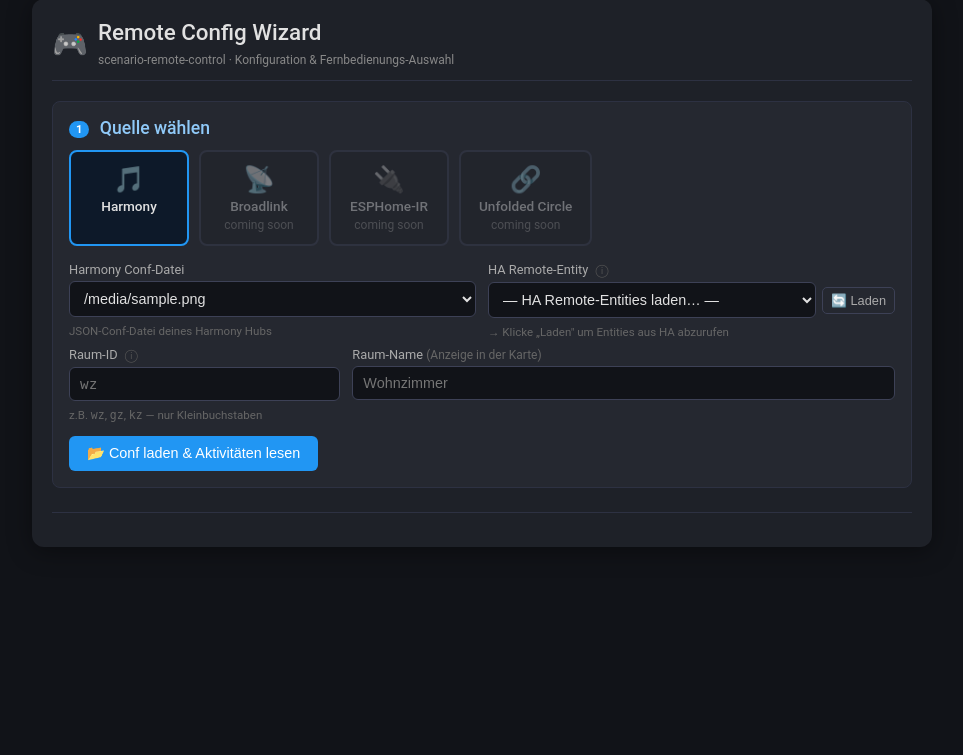
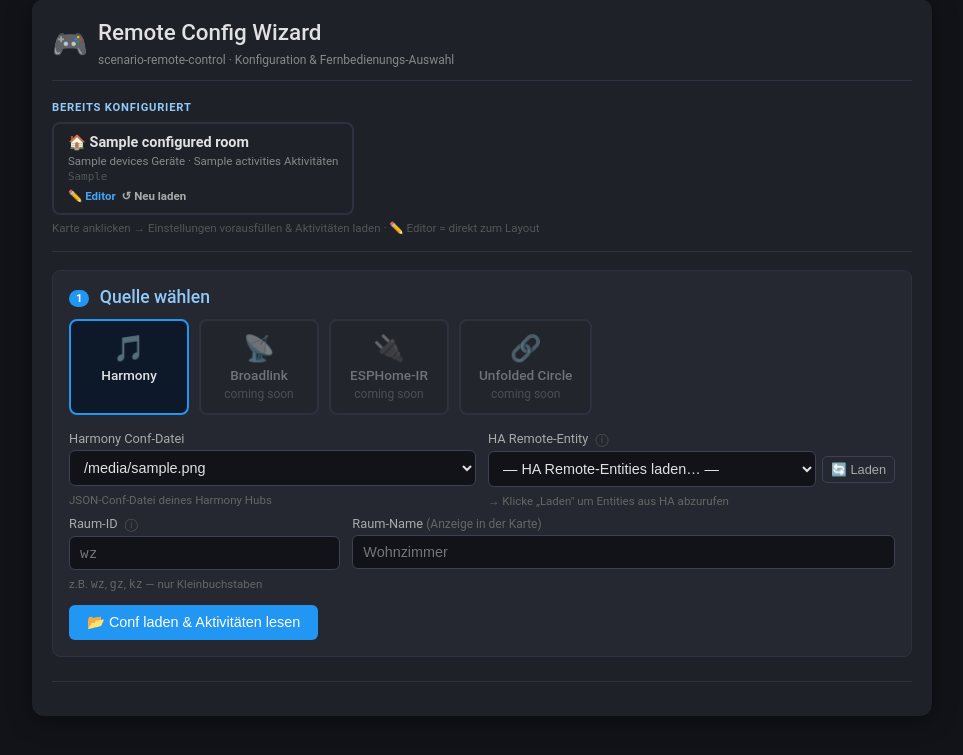
Before and after one commit to XtraLarge/scenario-remote-control, a Flask app: template generator/wizard/templates/step1.html in a window 1280 px wide. Shown: the part 17-772 px from the top of the page, without its empty margins (158-1121 px from the left). Run offline with Flask 3, Linux system fonts and the light colour scheme; the template is opened without the code that fills it: most values are stand-ins (such as "Sample title", 1, 10 or a date in 2020).

Commit message:
feat: Wizard-Routen, step1 Verbesserungen (app.py + step1.html)

```diff
--- a/generator/wizard/app.py
+++ b/generator/wizard/app.py
@@ -22,6 +22,29 @@ app = Flask(__name__, template_folder="templates", static_folder="static")
 def list_confs():
     return sorted(os.path.basename(f) for f in glob.glob(os.path.join(LOCAL, "harmony_*.conf")))
 
+def list_configured_rooms():
+    """Bereits konfigurierte Räume aus data/local/*.model.json."""
+    rooms = []
+    for f in sorted(glob.glob(os.path.join(LOCAL, "*.model.json"))):
+        room_id = os.path.basename(f).replace(".model.json", "")
+        try:
+            with open(f, encoding="utf-8") as fh:
+                m = json.load(fh)
+            hubs = m.get("hubs", [])
+            hub  = hubs[0] if hubs else {}
+            rooms.append({
+                "id":         room_id,
+                "name":       hub.get("name", room_id.upper()),
+                "hub_entity": hub.get("entity", ""),
+                "conf_name":  "",   # wird in room-config live ermittelt
+                "devices":    len(m.get("devices", [])),
+                "activities": len(m.get("scenarios", [])),
+            })
+        except Exception:
+            pass
+    return rooms
+
+
 def load_harmony(filename):
     path = os.path.join(LOCAL, filename)
     with open(path, encoding="utf-8") as f:
@@ -34,8 +57,73 @@ def hub_id_from_conf_name(filename):
 # ── Routen ───────────────────────────────────────────────────────────────────
 @app.route("/")
 def index():
-    confs = list_confs()
-    return render_template("step1.html", conf_files=confs)
+    confs  = list_confs()
+    rooms  = list_configured_rooms()
+    return render_template("step1.html", conf_files=confs, configured_rooms=rooms)
+
+@app.route("/api/room-config/<room_id>")
+def api_room_config(room_id):
+    """Gespeicherte Konfiguration eines Raums zurückgeben (für Vorauswahl)."""
+    model_path = os.path.join(LOCAL, f"{room_id}.model.json")
+    map_path   = os.path.join(LOCAL, f"{room_id}.map.json")
+    if not os.path.exists(model_path):
+        return jsonify({"error": "Kein Modell gefunden"}), 404
+    with open(model_path, encoding="utf-8") as f:
+        model = json.load(f)
+
+    # Modell-Struktur: hubs[] statt hub{}
+    hubs       = model.get("hubs", [])
+    hub        = hubs[0] if hubs else {}
+    hub_entity = hub.get("entity", "")
+    room_name  = hub.get("name", room_id.upper())
+
+    # conf_name aus map.json (dort beim Generieren gespeichert) oder auto-detect
+    conf_name = ""
+    if os.path.exists(map_path):
+        with open(map_path, encoding="utf-8") as f:
+            mp = json.load(f)
+        conf_name = mp.get("conf_name", "")
+        if not conf_name:
+            # Fallback: harmony_*.conf nach Geräte-Übereinstimmung suchen
+            map_devs = set(mp.get("devices", {}).keys())
+            for cf in list_confs():
+                try:
+                    hconf = load_harmony(cf)
+                    cdevs = set(hconf.get("Devices", {}).keys())
+                    if map_devs and map_devs.issubset(cdevs | {d.lower() for d in cdevs}):
+                        conf_name = cf; break
+                    if len(map_devs & cdevs) >= max(1, len(map_devs) // 2):
+                        conf_name = cf; break
+                except Exception:
+                    pass
+
+    # Geräte-ID → Geräte-Name (Harmony-Name, wie in renderRoster data-dev)
+    dev_names = {d["id"]: d.get("name", d["id"]) for d in model.get("devices", [])}
+
+    # Roster: activity-NAME → [device-NAME] (passt zu data-act/data-dev im JS)
+    # Quelle: map.json (scenarios nach Harmony-Aktivitätsname gegliedert)
+    roster = {}
+    if os.path.exists(map_path):
+        with open(map_path, encoding="utf-8") as fmp:
+            mp = json.load(fmp)
+        for act_name, s in mp.get("scenarios", {}).items():
+            devs = [dev_names.get(d, d) for d in s.get("devices", [])]
+            roster[act_name] = devs
+    else:
+        # Fallback: model.json scenarios (name statt ID)
+        for s in model.get("scenarios", []):
+            act_name = s.get("name", s.get("id", ""))
+            devs = [dev_names.get(d, d) for d in s.get("devices", [])]
+            if act_name:
+                roster[act_name] = devs
+
+    return jsonify({
+        "room_id":    room_id,
+        "room_name":  room_name,
+        "hub_entity": hub_entity,
+        "conf_name":  conf_name,
+        "roster":     roster,
+    })
 
 @app.route("/api/load-conf", methods=["POST"])
 def api_load_conf():
@@ -350,6 +438,47 @@ def api_save_layout():
     )
     return jsonify({"ok": r.returncode == 0, "stdout": r.stdout.strip(), "stderr": r.stderr[:300]})
 
+@app.route("/api/scenarios/<room_id>", methods=["GET"])
+def get_scenarios(room_id):
+    """Szenario-Konfiguration lesen (Labels + Icons)."""
+    sce_path = os.path.join(LOCAL, f"{room_id}.scenarios.json")
+    data = json.load(open(sce_path)) if os.path.exists(sce_path) else {}
+    # Modell-Szenarien als Basis zurückgeben
+    model_path = os.path.join(LOCAL, f"{room_id}.model.json")
+    if not os.path.exists(model_path):
+        return jsonify([])
+    model = json.load(open(model_path))
+    result = []
+    for s in model.get("scenarios", []):
+        sid = s["id"]
+        override = data.get(sid, {})
+        result.append({
+            "id": sid,
+            "name": s["name"],
+            "label": override.get("label", ""),
+            "icon":  override.get("icon",  ""),
+        })
+    return jsonify(result)
+
+@app.route("/api/scenarios/<room_id>", methods=["POST"])
+def save_scenarios(room_id):
+    """Szenario-Konfiguration speichern und Karte neu bauen."""
+    scenarios = request.json  # [{id, label, icon}, ...]
+    sce_path = os.path.join(LOCAL, f"{room_id}.scenarios.json")
+    os.makedirs(LOCAL, exist_ok=True)
+    overrides = {s["id"]: {k: s[k] for k in ("label","icon") if s.get(k)} for s in scenarios}
+    with open(sce_path, "w") as f:
+        json.dump(overrides, f, indent=2, ensure_ascii=False)
+    # Karte neu bauen
+    model_path = os.path.join(LOCAL, f"{room_id}.model.json")
+    card_path  = os.path.join(CARDS, f"{room_id}.yaml")
+    r = subprocess.run(
+        [sys.executable, os.path.join(GEN, "build_cards.py"),
+         "--model", model_path, "--out", card_path],
+        capture_output=True, text=True, cwd=REPO)
+    return jsonify({"ok": r.returncode == 0, "stderr": r.stderr[:200]})
+
+
 def _load_wizard_env():
     path = os.path.join(LOCAL, "wizard.env")
     if not os.path.exists(path):
--- a/generator/wizard/templates/step1.html
+++ b/generator/wizard/templates/step1.html
@@ -25,6 +25,18 @@
       font-weight:600; padding:2px 7px; border-radius:10px; margin-right:6px; vertical-align:middle; }
     .room-id-hint { font-size:.72rem; color:#666; margin-top:3px; }
     .section-sep { border:none; border-top:1px solid #2d3142; margin:18px 0 14px; }
+
+    .quick-room-card {
+      background:#1e2128; border:2px solid #2d3142; border-radius:8px;
+      padding:10px 14px; cursor:pointer; transition:border-color .15s, background .15s;
+      min-width:150px; user-select:none;
+    }
+    .quick-room-card:hover  { border-color:#90caf9; background:#1f2a3a; }
+    .quick-room-card.active { border-color:#42a5f5; background:#1a2a40; }
+    .qrc-name  { font-size:.9rem; font-weight:700; color:#e1e1e1; margin-bottom:3px; }
+    .qrc-meta  { font-size:.72rem; color:#888; margin-bottom:2px; }
+    .qrc-entity{ font-size:.68rem; color:#555; font-family:monospace; margin-bottom:6px; white-space:nowrap; overflow:hidden; text-overflow:ellipsis; max-width:180px; }
+    .qrc-cta   { font-size:.72rem; color:#42a5f5; font-weight:600; }
   </style>
 </head>
 <body>
@@ -38,6 +50,36 @@
       <small>scenario-remote-control · Konfiguration &amp; Fernbedienungs-Auswahl</small>
     </div>
   </div>
+
+
+  <!-- ── Bereits konfigurierte Räume ──────────────────────────── -->
+  {% if configured_rooms %}
+  <div style="margin-bottom:16px">
+    <div style="font-size:.7rem;font-weight:700;color:#90caf9;text-transform:uppercase;
+                letter-spacing:.07em;margin-bottom:8px">Bereits konfiguriert</div>
+    <div style="display:flex;flex-wrap:wrap;gap:8px" id="quick-room-list">
+      {% for r in configured_rooms %}
+      <div class="quick-room-card" onclick="loadFromRoom('{{ r.id }}','{{ r.name }}','{{ r.hub_entity }}','{{ r.conf_name }}')"
+           id="qrc-{{ r.id }}">
+        <div class="qrc-name">🏠 {{ r.name }}</div>
+        <div class="qrc-meta">{{ r.devices }} Geräte · {{ r.activities }} Aktivitäten</div>
+        <div class="qrc-entity">{{ r.hub_entity }}</div>
+        <div style="display:flex;gap:6px;align-items:center;margin-top:4px">
+          <div class="qrc-cta" onclick="event.stopPropagation();window.location='/editor/{{ r.id }}'">
+            ✏️ Editor
+          </div>
+          <div class="qrc-cta" style="color:#aaa" id="qrc-load-{{ r.id }}">↺ Neu laden</div>
+        </div>
+      </div>
+      {% endfor %}
+    </div>
+    <div style="font-size:.72rem;color:#555;margin-top:6px">
+      Karte anklicken → Einstellungen vorausfüllen &amp; Aktivitäten laden · ✏️ Editor = direkt zum Layout
+    </div>
+  </div>
+  <hr class="section-sep" style="margin:0 0 18px">
+  {% endif %}
+
 
   <!-- Schritt 1a: Quelle -->
   <div class="step">
@@ -182,6 +224,63 @@
 </div><!-- .wizard-card -->
 
 <script>
+
+// ── Raum aus Schnellauswahl laden ─────────────────────────────────────────
+async function loadFromRoom(roomId, roomName, hubEntity, confName) {
+  document.querySelectorAll('.quick-room-card').forEach(c => c.classList.remove('active'));
+  const card = document.getElementById('qrc-' + roomId);
+  if (card) card.classList.add('active');
+  const lbl = document.getElementById('qrc-load-' + roomId);
+  if (lbl) lbl.textContent = '⟳ Lade…';
+
+  let cfg;
+  try {
+    const r = await fetch('/api/room-config/' + roomId);
+    cfg = await r.json();
+    if (cfg.error) { alert('Fehler: ' + cfg.error); if(lbl) lbl.textContent='↺ Neu laden'; return; }
+  } catch(e) { alert('Verbindungsfehler'); return; }
+
+  // Formular vorausfüllen
+  const confSel = document.getElementById('conf-file');
+  if (confSel && cfg.conf_name) {
+    for (const opt of confSel.options) {
+      if (opt.value === cfg.conf_name) { confSel.value = cfg.conf_name; break; }
+    }
+  }
+  if (cfg.hub_entity) await loadRemoteEntities(cfg.hub_entity);
+  document.getElementById('room-id').value   = cfg.room_id   || roomId;
+  document.getElementById('room-name').value = cfg.room_name || roomName;
+
+  // Conf laden → Roster aufbauen
+  const st = document.getElementById('load-status');
+  st.innerHTML = '<span><span class="spinner"></span> Lade Conf…</span>';
+  const res  = await fetch('/api/load-conf', {
+    method: 'POST', headers: {'Content-Type':'application/json'},
+    body: JSON.stringify({conf: cfg.conf_name || confName})
+  });
+  const data = await res.json();
+  if (!res.ok) { st.innerHTML = `<span class="status err">${data.error}</span>`; return; }
+  _activities = data.activities;
+  _devices    = data.devices;
+  renderRoster();
+
+  // Gespeicherte Roster-Auswahl anwenden
+  if (cfg.roster && Object.keys(cfg.roster).length) {
+    document.querySelectorAll('.roster-cb').forEach(cb => {
+      // Roster ist nach Activity-NAME gegliedert; data-act = numerische ID
+      const actName   = _activities[cb.dataset.act] || cb.dataset.act;
+      const savedDevs = cfg.roster[actName];
+      if (savedDevs !== undefined) cb.checked = savedDevs.includes(cb.dataset.dev);
+    });
+  }
+  st.innerHTML = `<span class="status ok">✓ ${_devices.length} Geräte, ${Object.keys(_activities).length} Aktivitäten — aus gespeicherter Konfig</span>`;
+  document.getElementById('roster-step').style.display = 'block';
+  document.getElementById('gen-btn').disabled = false;
+  document.getElementById('result-step').style.display = 'none';
+  document.getElementById('roster-step').scrollIntoView({behavior:'smooth', block:'start'});
+  if (lbl) lbl.textContent = '↺ Neu laden';
+}
+
 let _devices    = [];
 let _activities = {};
 let _roomId     = '';
@@ -193,7 +292,7 @@ function selectSource(src) {
 }
 
 // ── HA Remote-Entities laden ──────────────────────────────────────────────
-async function loadRemoteEntities() {
+async function loadRemoteEntities(preselect) {
   const hint = document.getElementById('entity-load-hint');
   const sel  = document.getElementById('hub-entity');
   hint.textContent = '⟳ Lade Entities aus HA…';
@@ -206,6 +305,11 @@ async function loadRemoteEntities() {
       ? remotes.map(e => `<option value="${e}">${e}</option>`).join('')
       : '<option value="">— keine remote.* gefunden —</option>';
     hint.textContent = `${remotes.length} Entity/ies gefunden`;
+    if (preselect) {
+      for (const opt of sel.options) {
+        if (opt.value === preselect) { sel.value = preselect; break; }
+      }
+    }
   } catch(e) {
     hint.textContent = '⚠ Verbindung fehlgeschlagen. Wizard.env korrekt?';
   }
```
